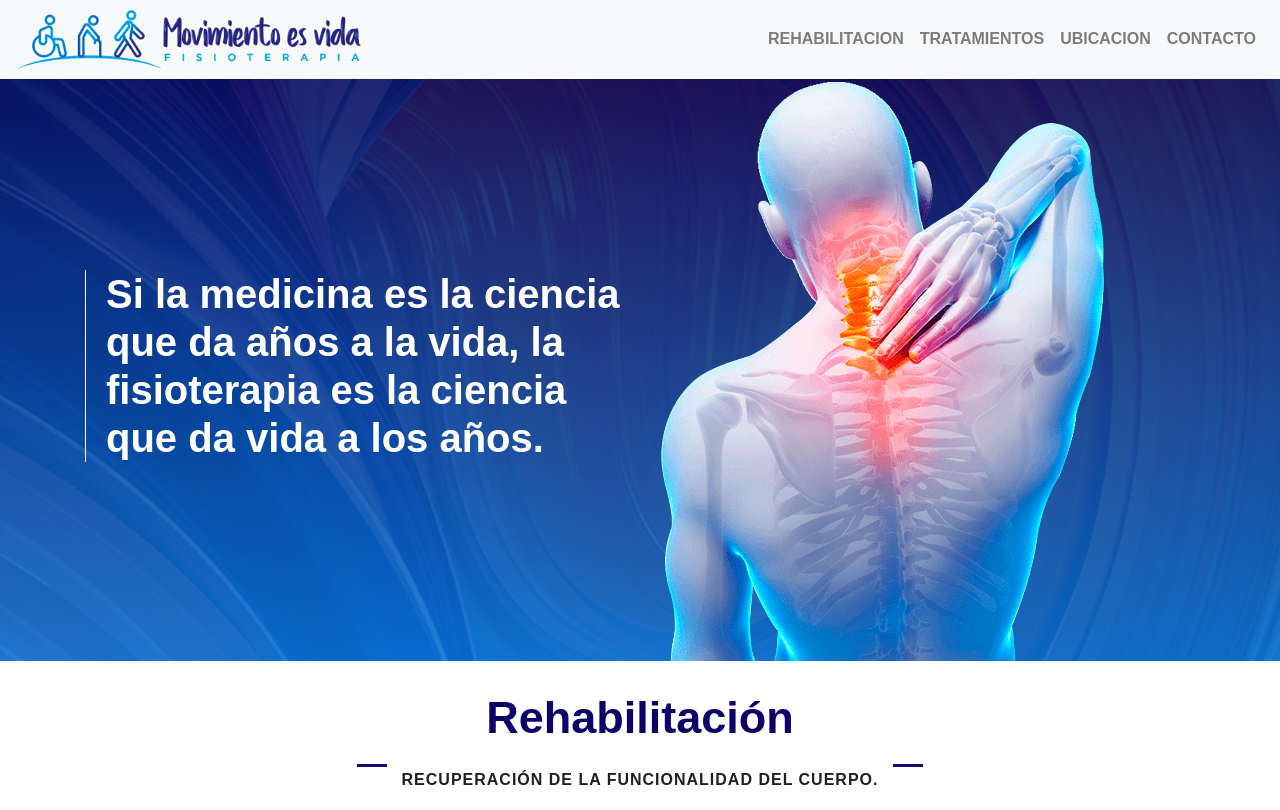
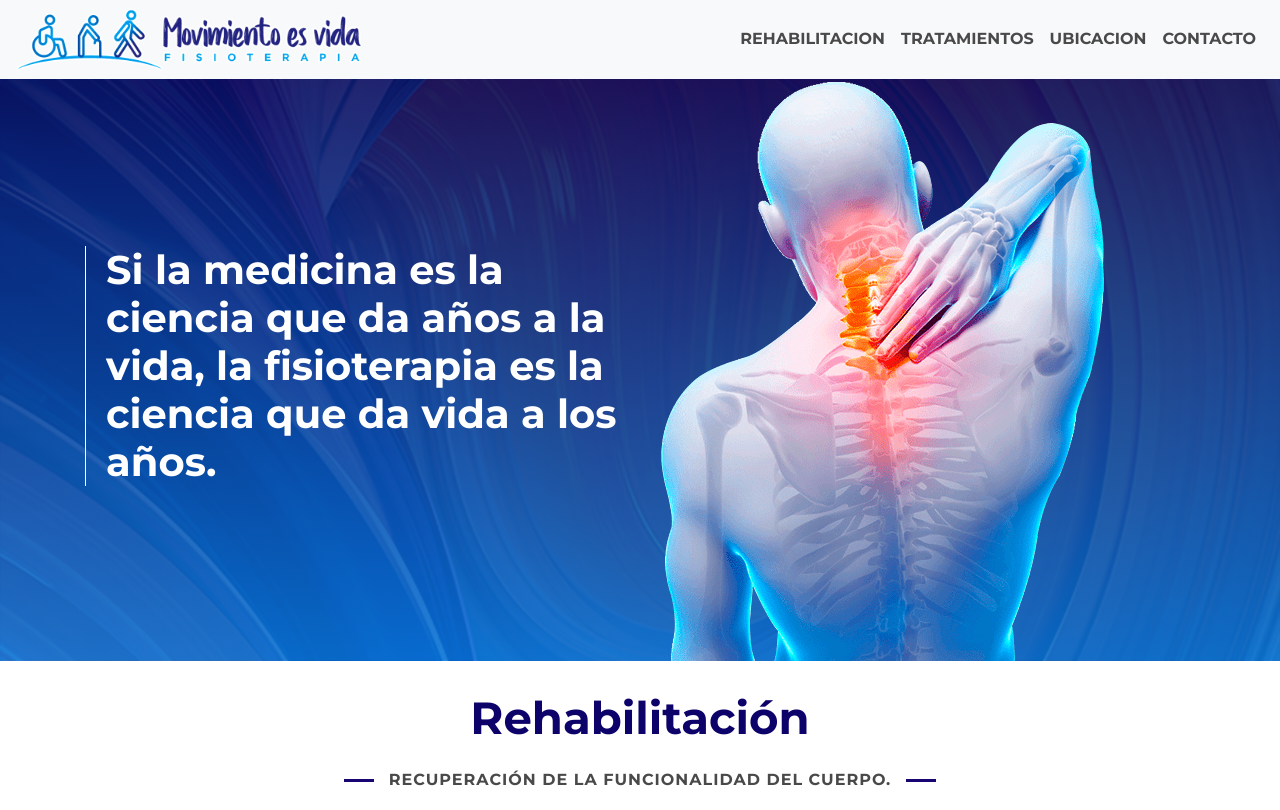
Before and after one commit to IOfiucoI/Fisioterapia, a plain HTML site: page index.html in a window 1280 px wide. Shown: the top 810 px of the page. Drawn offline with nearby package versions, Linux system fonts and the light colour scheme.

Commit message:
Tratamientos

```diff
--- a/css/style.css
+++ b/css/style.css
@@ -1,17 +1,20 @@
-:root{
+:root {
+    --fuentePrincipal: 'Montserrat', sans-serif;
     --primario: #0d0269;
-    --segundario: #202020;
+    --secundario: #494949;
 }
-.logo{
+
+.logo {
     width: 250px;
     margin: 0 auto;
 }
 
-@media (min-width: 768px){
-    .logo{
+@media (min-width: 768px) {
+    .logo {
         width: 350px;
     }
 }
+
 /* .navbar-light{
     background-color: transparent !important;
 }
@@ -20,54 +23,60 @@
     color: #fff;
 } */
 
-body{
-    color:var(--segundario);
-    font-family:Montserrat,sans-serif
+body {
+    font-family: var(--fuentePrincipal);
+    color: var(--secundario);
+
 }
-h1,h2,h3,h4,h5{
+
+h1, h2, h3, h4, h5 {
     color: var(--primario);
 }
 
-a{
-    color:var(--segundario);
+.navbar-light .navbar-nav .nav-link {
+
+    color: var(--secundario);
     font-weight: 700;
 }
 
-.btn:focus,.form-control:focus{
-    box-shadow:none
+
+.btn:focus, .form-control:focus {
+    box-shadow: none
 }
 
-.btn{
-    padding:12px 25px;
-    font-size:14px;
-    font-weight:600;
-    letter-spacing:1px;
-    color:#fff;
-    background:var(--primario);
-    border:2px solid transparent;
-    border-radius:0;
-    box-shadow:inset 0 0 0 50px var(--primario);
-    transition:ease-out .3s;
-}
-.btn:hover{
-    color:var(--primario);
-    background:0 0;
-    box-shadow:inset 0 0 0 0 var(--primario);
-    border-color:var(--primario);
+.btn {
+    padding: 12px 25px;
+    font-size: 14px;
+    font-weight: 600;
+    letter-spacing: 1px;
+    color: #fff;
+    background: var(--primario);
+    border: 2px solid transparent;
+    border-radius: 0;
+    box-shadow: inset 0 0 0 50px var(--primario);
+    transition: ease-out .3s;
 }
 
-.header_bg{
+.btn:hover {
+    color: var(--primario);
+    background: 0 0;
+    box-shadow: inset 0 0 0 0 var(--primario);
+    border-color: var(--primario);
+}
 
-    background:linear-gradient(rgba(9,1,82,.9),rgba(9,115,214,.9)),url('../img/hero-bg.jpg');
-    background-position:center;
-    background-repeat:no-repeat;
-    background-size:cover
+.header_bg {
+
+    background: linear-gradient(rgba(9, 1, 82, .9), rgba(9, 115, 214, .9)), url('../img/hero-bg.jpg');
+    background-position: center;
+    background-repeat: no-repeat;
+    background-size: cover
 }
-.centrado{
+
+.centrado {
     align-items: center;
 }
 
-.header__titulo{
+.header__titulo {
     color: #fff;
     font-size: 30px;
     font-weight: 700;
@@ -75,8 +84,8 @@ a{
     text-align: center;
 }
 
-@media (min-width: 768px){
-    .header__titulo{
+@media (min-width: 768px) {
+    .header__titulo {
         font-size: 40px;
         padding: 0 0 0 20px;
         text-align: left;
@@ -85,13 +94,13 @@ a{
 
 }
 
-.titulo h2{
+.titulo h2 {
     margin-top: 30px;
     font-size: 45px;
     font-weight: 600;
 }
 
-.titulo p{
+.titulo p {
     display: inline-block;
     /* margin: 0 30px; */
     margin-bottom: 0px;
@@ -104,11 +113,11 @@ a{
     background: #fff;
 }
 
-.titulo p::before{
+.titulo p::before {
     position: absolute;
     content: "";
     height: 3px;
-    top: 11px;
+    top: 26px;
     right: -30px;
     left: -30px;
     background: #190474;
--- a/index.html
+++ b/index.html
@@ -5,9 +5,11 @@
   <meta charset="UTF-8">
   <meta http-equiv="X-UA-Compatible" content="IE=edge">
   <meta name="viewport" content="width=device-width, initial-scale=1.0">
+  <link href="https://fonts.googleapis.com/css2?family=Montserrat:wght@400;500;700&display=swap" rel="stylesheet">
   <link rel="stylesheet" href="https://cdn.jsdelivr.net/npm/bootstrap@4.6.2/dist/css/bootstrap.min.css"
     integrity="sha384-xOolHFLEh07PJGoPkLv1IbcEPTNtaed2xpHsD9ESMhqIYd0nLMwNLD69Npy4HI+N" crossorigin="anonymous">
   <link rel="stylesheet" href="css/style.css">
+
   <title>Document</title>
 </head>
 
```
